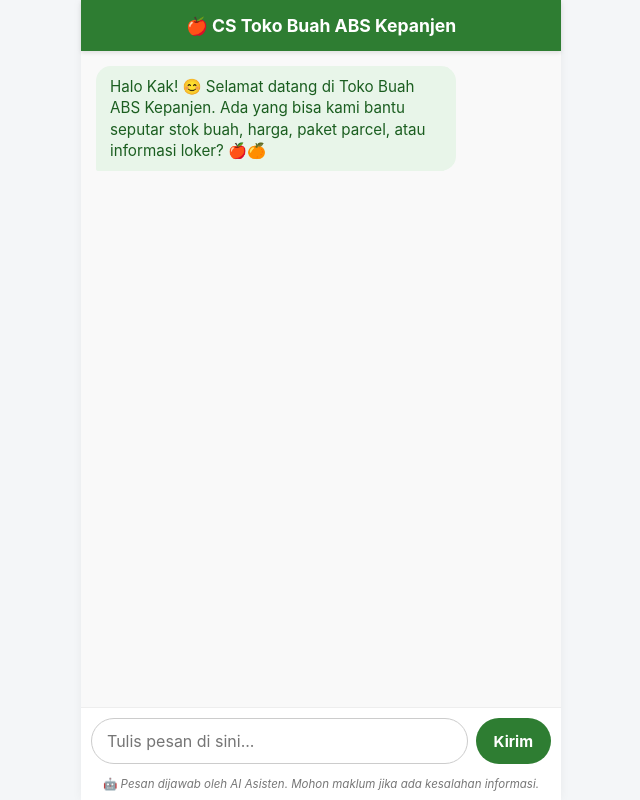
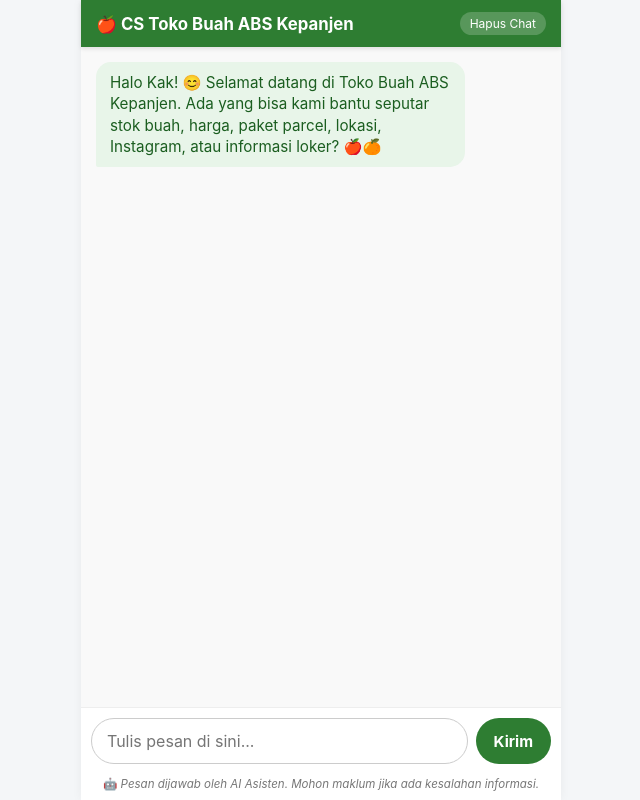
Before and after one commit to kngenproject/web-ai-cs, a Flask app: page / in a window 1280 px wide. Shown: the whole page, without its empty margins (319-959 px from the left). Run offline with Flask 3, Linux system fonts and the light colour scheme.

Commit message:
Fitur simpan riwayat chat otomatis di browser HP pelanggan (localStorage)

```diff
--- a/templates/index.html
+++ b/templates/index.html
@@ -29,17 +29,34 @@
             margin: 0 auto;
             background: #ffffff;
             box-shadow: 0 0 10px rgba(0,0,0,0.05);
+            position: relative;
         }
 
         .chat-header {
             background: #2e7d32;
             color: white;
-            padding: 15px;
-            text-align: center;
+            padding: 12px 15px;
+            display: flex;
+            justify-content: space-between;
+            align-items: center;
             font-weight: bold;
-            font-size: 1.1rem;
+            font-size: 1.05rem;
             box-shadow: 0 2px 4px rgba(0,0,0,0.1);
             z-index: 10;
+        }
+
+        .clear-btn {
+            background: rgba(255, 255, 255, 0.2);
+            color: white;
+            border: none;
+            padding: 4px 10px;
+            border-radius: 12px;
+            font-size: 0.75rem;
+            cursor: pointer;
+        }
+
+        .clear-btn:active {
+            background: rgba(255, 255, 255, 0.4);
         }
 
         .chat-box {
@@ -53,12 +70,13 @@
         }
 
         .message {
-            max-width: 80%;
+            max-width: 82%;
             padding: 10px 14px;
             border-radius: 15px;
             font-size: 0.95rem;
             line-height: 1.4;
             word-wrap: break-word;
+            white-space: pre-wrap;
         }
 
         .bot-message {
@@ -103,11 +121,6 @@
             cursor: pointer;
         }
 
-        .chat-input-container button:active {
-            background-color: #1b5e20;
-        }
-
-        /* Catatan Kaki AI */
         .ai-disclaimer {
             font-size: 0.72rem;
             color: #777;
@@ -122,21 +135,17 @@
 
 <div class="chat-container">
     <div class="chat-header">
-        🍎 CS Toko Buah ABS Kepanjen
+        <span>🍎 CS Toko Buah ABS Kepanjen</span>
+        <button class="clear-btn" id="clearBtn" title="Hapus Obrolan">Hapus Chat</button>
     </div>
 
-    <div class="chat-box" id="chatBox">
-        <div class="message bot-message">
-            Halo Kak! 😊 Selamat datang di Toko Buah ABS Kepanjen. Ada yang bisa kami bantu seputar stok buah, harga, paket parcel, atau informasi loker? 🍎🍊
-        </div>
-    </div>
+    <div class="chat-box" id="chatBox"></div>
 
     <form class="chat-input-container" id="chatForm">
         <input type="text" id="userInput" placeholder="Tulis pesan di sini..." autocomplete="off" required>
         <button type="submit">Kirim</button>
     </form>
 
-    <!-- Pesan Catatan Kaki -->
     <div class="ai-disclaimer">
         🤖 <i>Pesan dijawab oleh AI Asisten. Mohon maklum jika ada kesalahan informasi.</i>
     </div>
@@ -146,13 +155,68 @@
     const chatForm = document.getElementById('chatForm');
     const userInput = document.getElementById('userInput');
     const chatBox = document.getElementById('chatBox');
+    const clearBtn = document.getElementById('clearBtn');
 
+    const STORAGE_KEY = 'abs_chat_history_v1';
+    const DEFAULT_WELCOME = "Halo Kak! 😊 Selamat datang di Toko Buah ABS Kepanjen. Ada yang bisa kami bantu seputar stok buah, harga, paket parcel, lokasi, Instagram, atau informasi loker? 🍎🍊";
+
+    // 1. Muat riwayat chat saat halaman dibuka
+    function loadChatHistory() {
+        const savedHistory = localStorage.getItem(STORAGE_KEY);
+        if (savedHistory) {
+            try {
+                const messages = JSON.parse(savedHistory);
+                if (messages.length > 0) {
+                    messages.forEach(msg => {
+                        appendMessageUI(msg.text, msg.className, false);
+                    });
+                    chatBox.scrollTop = chatBox.scrollHeight;
+                    return;
+                }
+            } catch (e) {
+                console.error("Gagal membaca history:", e);
+            }
+        }
+
+        // Jika belum ada history, tampilkan pesan sambutan default
+        appendMessageUI(DEFAULT_WELCOME, 'bot-message', true);
+    }
+
+    // 2. Simpan pesan ke localStorage
+    function saveMessageToStorage(text, className) {
+        let messages = [];
+        const savedHistory = localStorage.getItem(STORAGE_KEY);
+        if (savedHistory) {
+            try {
+                messages = JSON.parse(savedHistory);
+            } catch (e) {
+                messages = [];
+            }
+        }
+        messages.push({ text, className });
+        localStorage.setItem(STORAGE_KEY, JSON.stringify(messages));
+    }
+
+    // 3. Tampilkan pesan ke layar
+    function appendMessageUI(text, className, save = true) {
+        const msgDiv = document.createElement('div');
+        msgDiv.className = `message ${className}`;
+        msgDiv.innerText = text;
+        chatBox.appendChild(msgDiv);
+        chatBox.scrollTop = chatBox.scrollHeight;
+
+        if (save) {
+            saveMessageToStorage(text, className);
+        }
+    }
+
+    // Event Submit Form
     chatForm.addEventListener('submit', async (e) => {
         e.preventDefault();
         const message = userInput.value.trim();
         if (!message) return;
 
-        appendMessage(message, 'user-message');
+        appendMessageUI(message, 'user-message', true);
         userInput.value = '';
 
         const loadingDiv = document.createElement('div');
@@ -170,20 +234,25 @@
             const data = await response.json();
 
             chatBox.removeChild(loadingDiv);
-            appendMessage(data.response || data.reply || 'Maaf Kak, terjadi kendala koneksi.', 'bot-message');
+            const botReply = data.response || 'Maaf Kak, terjadi kendala koneksi.';
+            appendMessageUI(botReply, 'bot-message', true);
         } catch (err) {
             chatBox.removeChild(loadingDiv);
-            appendMessage('Maaf Kak, sedang tidak bisa terhubung ke server.', 'bot-message');
+            appendMessageUI('Maaf Kak, sedang tidak bisa terhubung ke server.', 'bot-message', false);
         }
     });
 
-    function appendMessage(text, className) {
-        const msgDiv = document.createElement('div');
-        msgDiv.className = `message ${className}`;
-        msgDiv.innerText = text;
-        chatBox.appendChild(msgDiv);
-        chatBox.scrollTop = chatBox.scrollHeight;
-    }
+    // Event Tombol Hapus Chat
+    clearBtn.addEventListener('click', () => {
+        if (confirm("Apakah Kakak yakin ingin menghapus semua riwayat percakapan?")) {
+            localStorage.removeItem(STORAGE_KEY);
+            chatBox.innerHTML = '';
+            appendMessageUI(DEFAULT_WELCOME, 'bot-message', true);
+        }
+    });
+
+    // Jalankan pemuatan riwayat saat pertama kali aplikasi dimuat
+    loadChatHistory();
 </script>
 
 </body>
```
